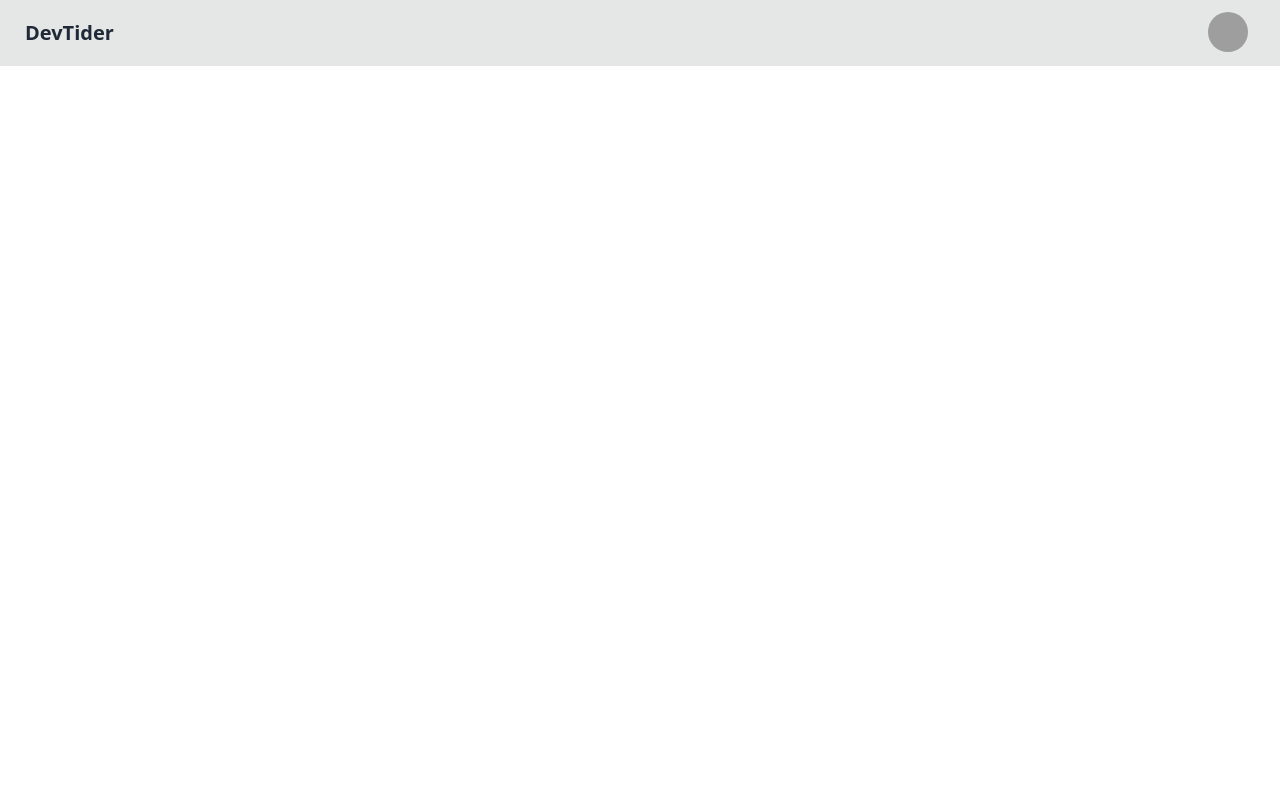
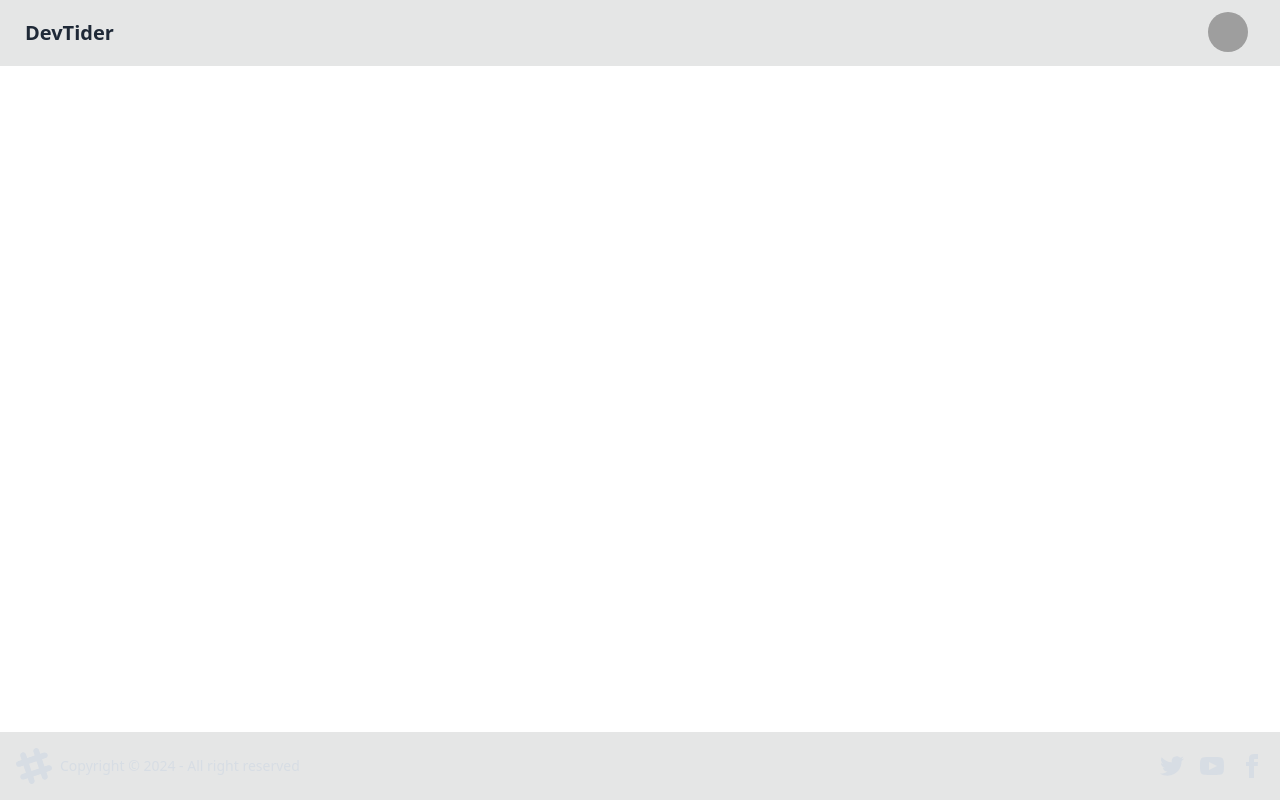
Before and after one commit to just-passion/devTinder-UI, a React (Vite) app in the folder devTinder-UI/: page / in a window 1280 px wide. Built offline with nearby package versions, Linux system fonts and the light colour scheme; grey boxes are pictures that could not be loaded.

Commit message:
Footer component

```diff
--- a/devTinder-UI/src/Body.jsx
+++ b/devTinder-UI/src/Body.jsx
@@ -1,11 +1,13 @@
 import { Outlet } from "react-router-dom";
 import NavBar from "./NavBar";
+import Footer from "./Footer";
 
 const Body = () => {
   return (
     <div>
       <NavBar />
       <Outlet />
+      <Footer />
     </div>
   );
 };
--- /dev/null
+++ b/devTinder-UI/src/Footer.jsx
@@ -0,0 +1,57 @@
+const Footer = () => {
+  return (
+    <div><footer className="footer bg-base-300 text-neutral-content items-center p-4 fixed bottom-0">
+    <aside className="grid-flow-col items-center">
+      <svg
+        width="36"
+        height="36"
+        viewBox="0 0 24 24"
+        xmlns="http://www.w3.org/2000/svg"
+        fillRule="evenodd"
+        clipRule="evenodd"
+        className="fill-current">
+        <path
+          d="M22.672 15.226l-2.432.811.841 2.515c.33 1.019-.209 2.127-1.23 2.456-1.15.325-2.148-.321-2.463-1.226l-.84-2.518-5.013 1.677.84 2.517c.391 1.203-.434 2.542-1.831 2.542-.88 0-1.601-.564-1.86-1.314l-.842-2.516-2.431.809c-1.135.328-2.145-.317-2.463-1.229-.329-1.018.211-2.127 1.231-2.456l2.432-.809-1.621-4.823-2.432.808c-1.355.384-2.558-.59-2.558-1.839 0-.817.509-1.582 1.327-1.846l2.433-.809-.842-2.515c-.33-1.02.211-2.129 1.232-2.458 1.02-.329 2.13.209 2.461 1.229l.842 2.515 5.011-1.677-.839-2.517c-.403-1.238.484-2.553 1.843-2.553.819 0 1.585.509 1.85 1.326l.841 2.517 2.431-.81c1.02-.33 2.131.211 2.461 1.229.332 1.018-.21 2.126-1.23 2.456l-2.433.809 1.622 4.823 2.433-.809c1.242-.401 2.557.484 2.557 1.838 0 .819-.51 1.583-1.328 1.847m-8.992-6.428l-5.01 1.675 1.619 4.828 5.011-1.674-1.62-4.829z"></path>
+      </svg>
+      <p>Copyright © {new Date().getFullYear()} - All right reserved</p>
+    </aside>
+    <nav className="grid-flow-col gap-4 md:place-self-center md:justify-self-end">
+      <a>
+        <svg
+          xmlns="http://www.w3.org/2000/svg"
+          width="24"
+          height="24"
+          viewBox="0 0 24 24"
+          className="fill-current">
+          <path
+            d="M24 4.557c-.883.392-1.832.656-2.828.775 1.017-.609 1.798-1.574 2.165-2.724-.951.564-2.005.974-3.127 1.195-.897-.957-2.178-1.555-3.594-1.555-3.179 0-5.515 2.966-4.797 6.045-4.091-.205-7.719-2.165-10.148-5.144-1.29 2.213-.669 5.108 1.523 6.574-.806-.026-1.566-.247-2.229-.616-.054 2.281 1.581 4.415 3.949 4.89-.693.188-1.452.232-2.224.084.626 1.956 2.444 3.379 4.6 3.419-2.07 1.623-4.678 2.348-7.29 2.04 2.179 1.397 4.768 2.212 7.548 2.212 9.142 0 14.307-7.721 13.995-14.646.962-.695 1.797-1.562 2.457-2.549z"></path>
+        </svg>
+      </a>
+      <a>
+        <svg
+          xmlns="http://www.w3.org/2000/svg"
+          width="24"
+          height="24"
+          viewBox="0 0 24 24"
+          className="fill-current">
+          <path
+            d="M19.615 3.184c-3.604-.246-11.631-.245-15.23 0-3.897.266-4.356 2.62-4.385 8.816.029 6.185.484 8.549 4.385 8.816 3.6.245 11.626.246 15.23 0 3.897-.266 4.356-2.62 4.385-8.816-.029-6.185-.484-8.549-4.385-8.816zm-10.615 12.816v-8l8 3.993-8 4.007z"></path>
+        </svg>
+      </a>
+      <a>
+        <svg
+          xmlns="http://www.w3.org/2000/svg"
+          width="24"
+          height="24"
+          viewBox="0 0 24 24"
+          className="fill-current">
+          <path
+            d="M9 8h-3v4h3v12h5v-12h3.642l.358-4h-4v-1.667c0-.955.192-1.333 1.115-1.333h2.885v-5h-3.808c-3.596 0-5.192 1.583-5.192 4.615v3.385z"></path>
+        </svg>
+      </a>
+    </nav>
+  </footer></div>
+  )
+}
+
+export default Footer
```
